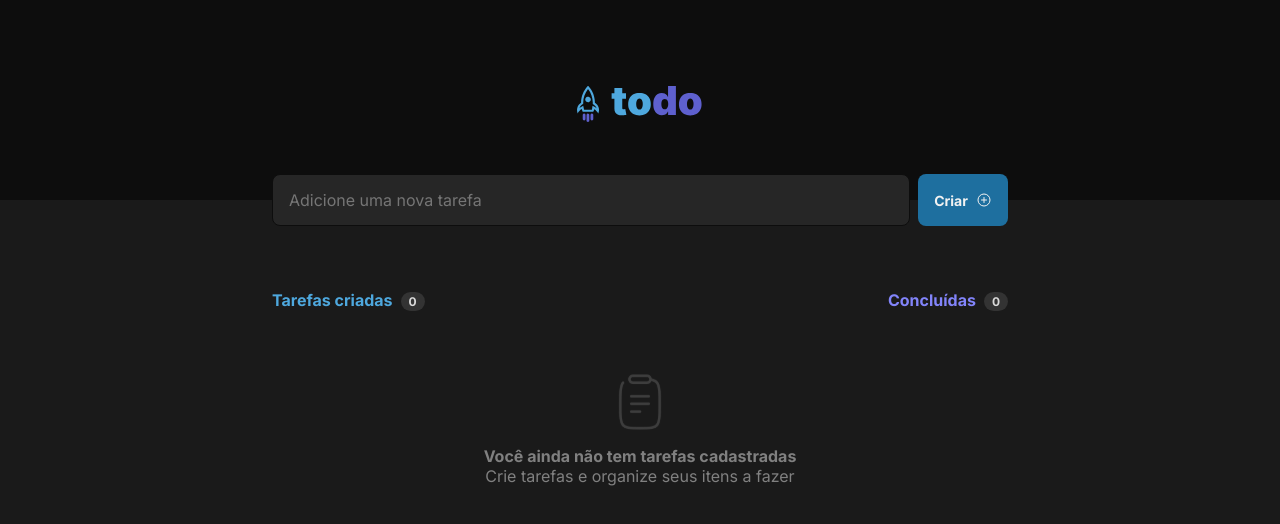
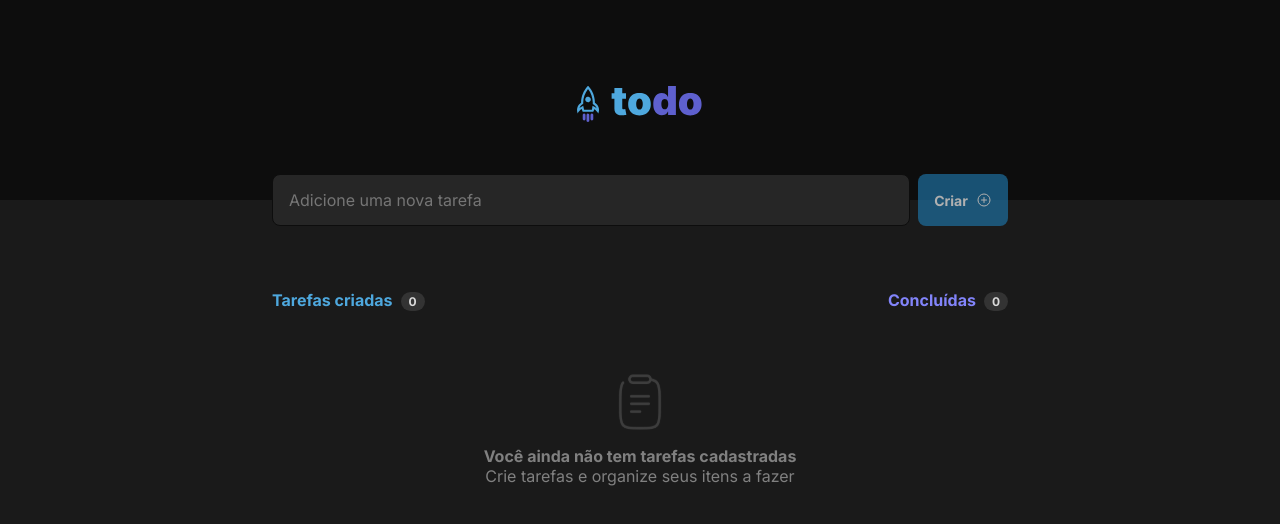
Before and after one commit to lucasminatelli/01-desafio-ignite, a React (Vite) app: page / in a window 1280 px wide. Shown: the top 524 px of the page. Built offline with nearby package versions, Linux system fonts and the light colour scheme.

Commit message:
fix: input trim

```diff
--- a/src/components/ToDo.module.css
+++ b/src/components/ToDo.module.css
@@ -14,7 +14,7 @@
     color: var(--gray-300);
 }
 
-.form button {
+.form button[type="submit"] {
     display: flex;
     align-items: center;
     justify-content: center;
@@ -27,9 +27,14 @@
     border-radius: 8px;
 }
 
-.form button span {
+.form button[type="submit"] span {
     font-size: 0.875rem;
     font-weight: bold;
+}
+
+.form button[type="submit"]:disabled {
+  opacity: 0.7;
+  cursor: not-allowed;
 }
 
 .header {
--- a/src/components/ToDo.tsx
+++ b/src/components/ToDo.tsx
@@ -66,6 +66,7 @@ export function ToDo() {
     setTasks(updatedTasks);
   }
 
+  const isNewTaskEmpty = !newTask?.trim();
   const tasksDone = handleCountTasksDone();
 
   return (
@@ -77,7 +78,7 @@ export function ToDo() {
             value={newTask}
             onChange={handleNewTask}
           />
-          <button type="submit">
+          <button type="submit" disabled={isNewTaskEmpty}>
             <span>Criar</span>
             <PlusCircle size={16} />
           </button>
```
